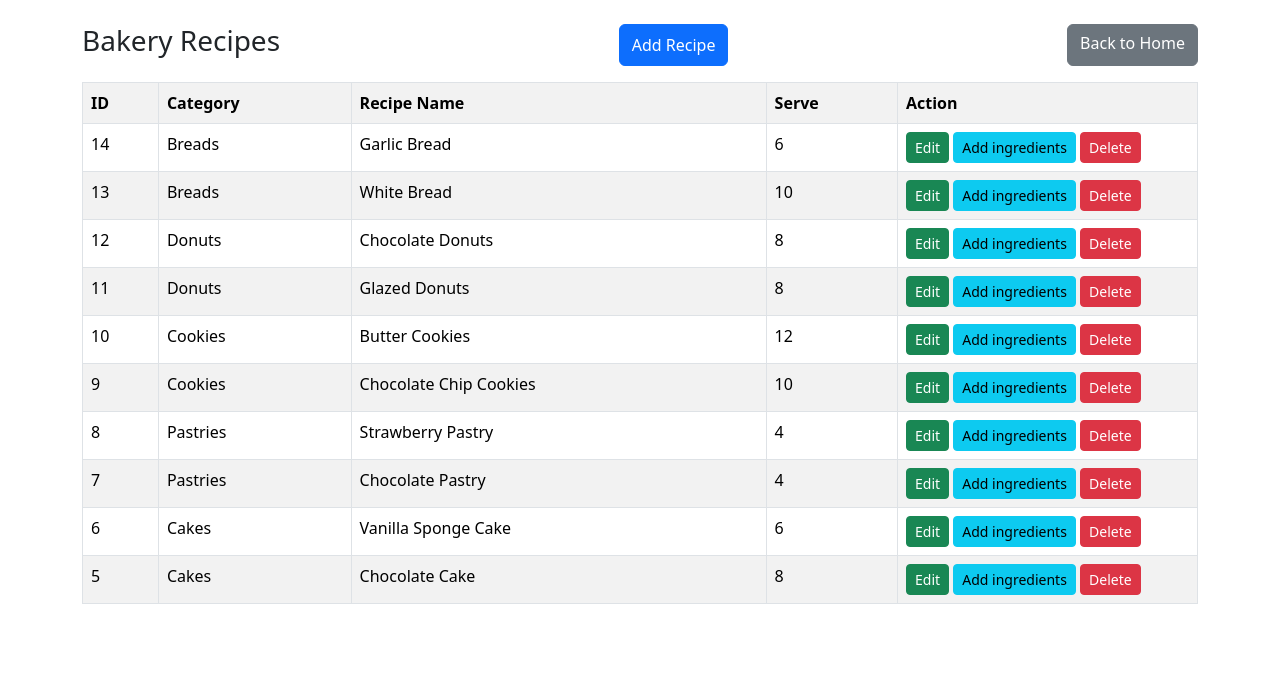
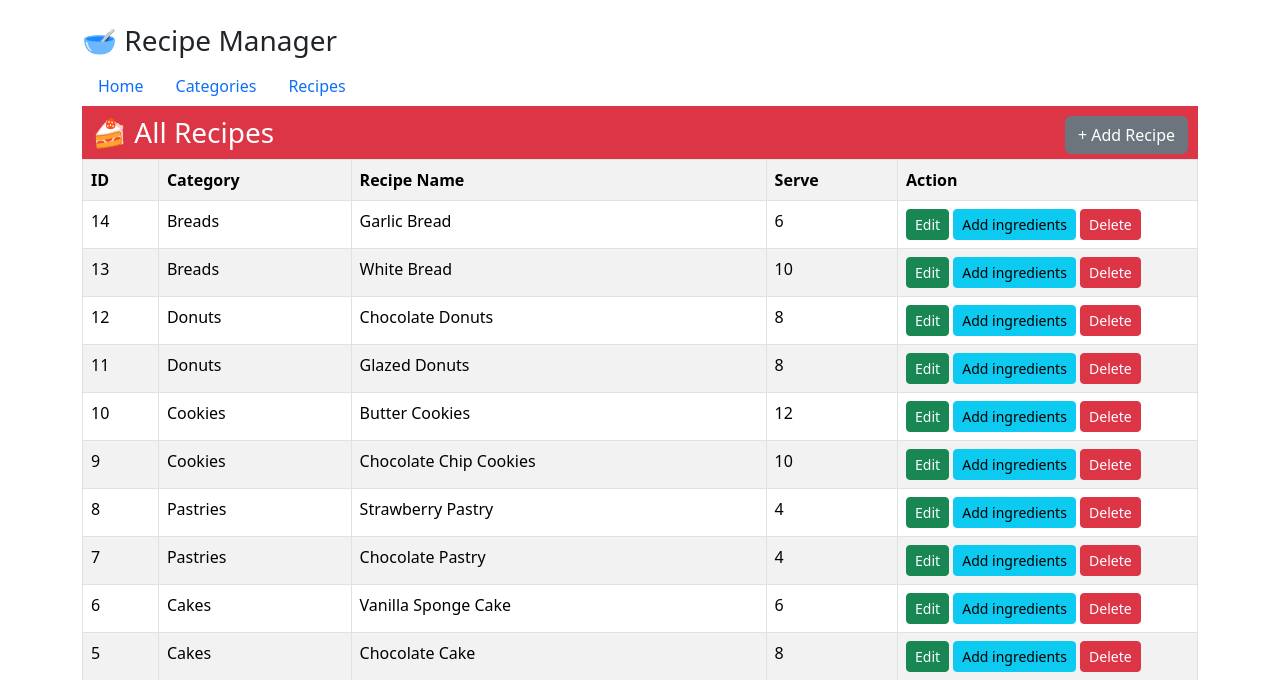
Before and after one commit to Ayesha-Imran481/recipe-manager, a PHP site: page /recipe.php in a window 1280 px wide. Shown: the top 680 px of the page. Run offline with PHP 8.4, Linux system fonts and the light colour scheme; data comes from the database, SQL or seed files in the repository.

Commit message:
Final commit

```diff
--- a/config.php
+++ b/config.php
@@ -3,7 +3,7 @@
 $host = "localhost";
 $user = "root";
 $password = "";
-$database = "recipe";
+$database = "recipe_manager";
 
 $conn = mysqli_connect($host, $user, $password, $database);
 
--- /dev/null
+++ b/nav.php
@@ -0,0 +1,16 @@
+       <div>
+            <h3>🥣 Recipe Manager</h3>
+
+        </div>
+
+<ul class="nav">
+  <li class="nav-item">
+    <a class="nav-link" href="index.php">Home</a>
+  </li>
+  <li class="nav-item">
+    <a class="nav-link" href="category.php">Categories</a>
+  </li>
+  <li class="nav-item">
+    <a class="nav-link" href="recipe.php">Recipes</a>
+  </li>
+</ul>
--- a/recipe.php
+++ b/recipe.php
@@ -65,18 +65,19 @@ if(isset($_GET['delete'])){
 
 <div class="container mt-4">
 
-    <div class="d-flex justify-content-between mb-3">
-        <h3> Bakery Recipes</h3>
+    <?php include 'nav.php'; ?>
 
-        <button class="btn btn-primary"
-                data-bs-toggle="modal"
-                data-bs-target="#addModal">
-             Add Recipe
-        </button>
+    <div class="card-header bg-danger text-white">
 
-		<a href="index.php" class="btn btn-secondary">
-			Back to Home
-        </a>
+            <h3 class="mb-0" style="padding:10px;">🍰 All Recipes
+                <button class="btn btn-secondary" style="float:right;"
+                    data-bs-toggle="modal"
+                    data-bs-target="#addModal">
+                    + Add Recipe
+                </button>
+            </h3>
+
+
     </div>
 
     <table class="table table-bordered table-striped">
```
Also changed, not shown: category.php (+6 -8 lines), index.php (+7 -8 lines), ingredients.php (+7 -19 lines).
